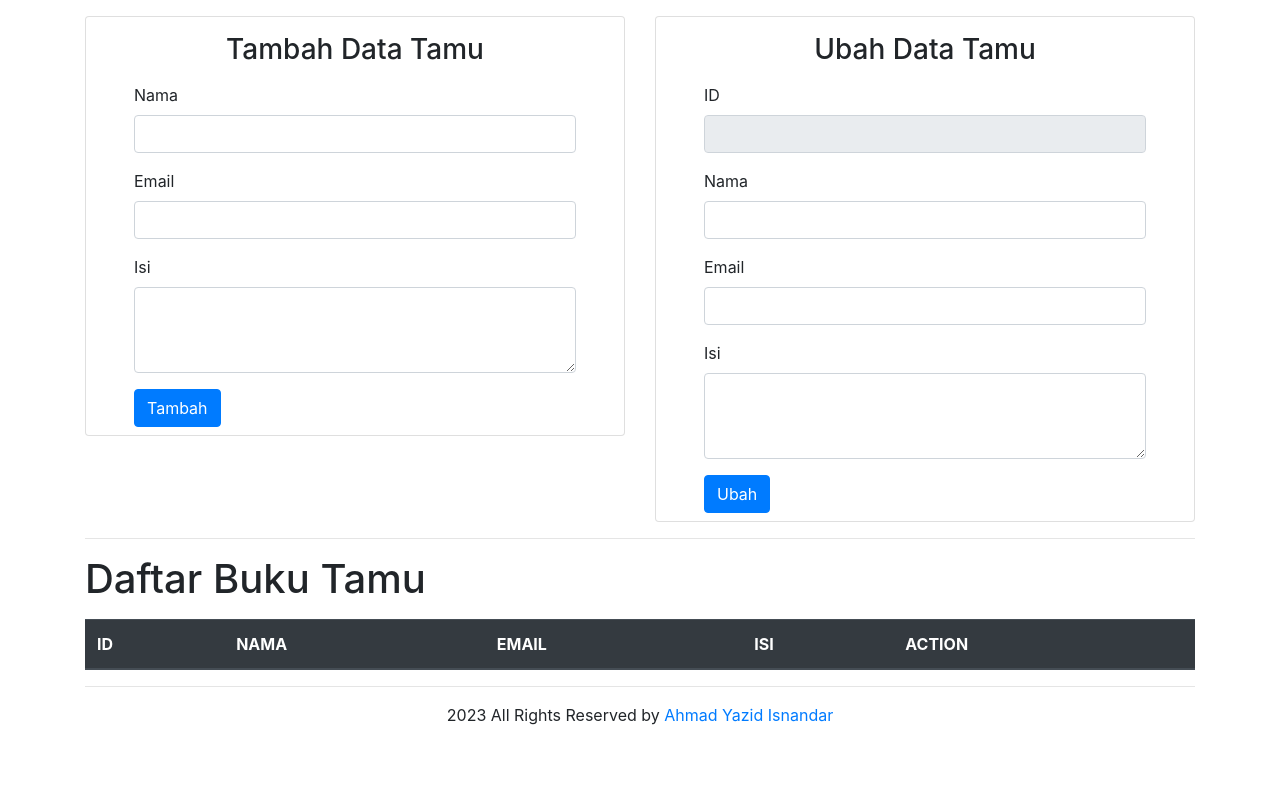
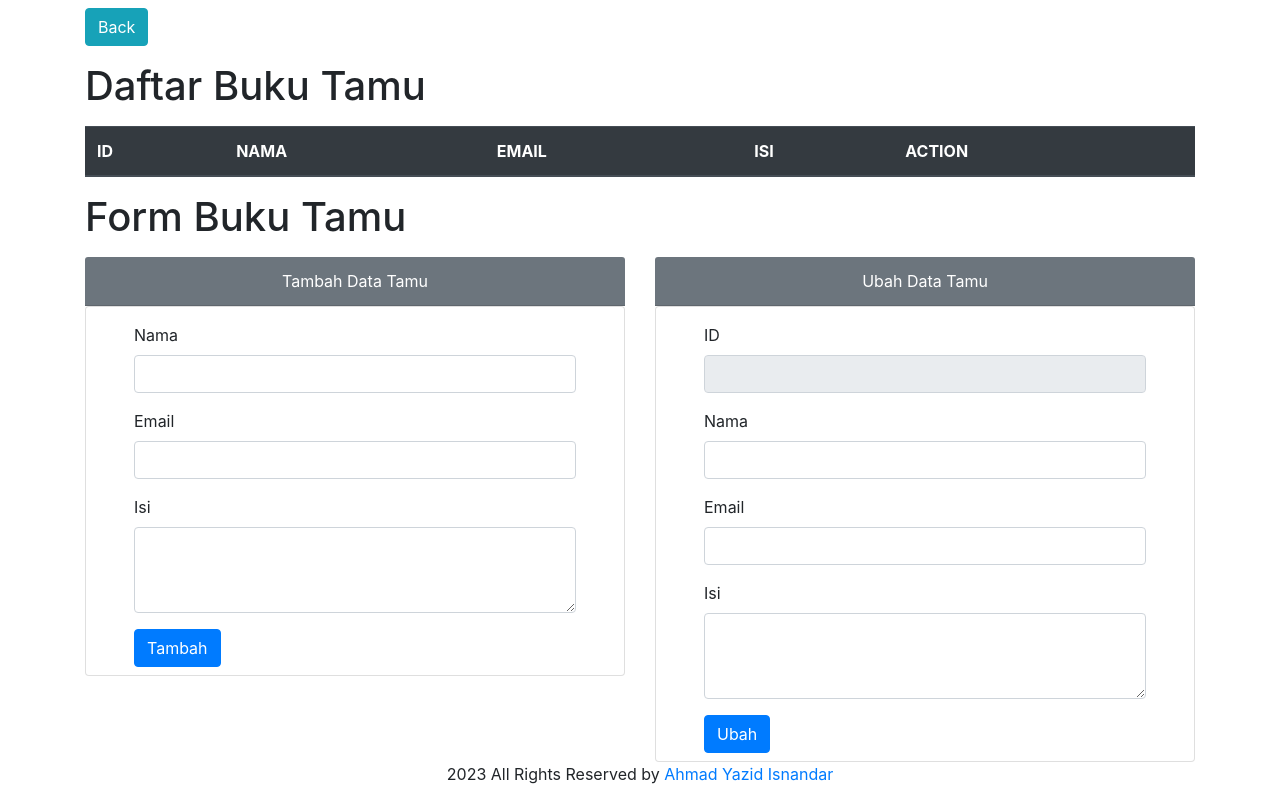
Before and after one commit to shuyshuys/pw-smt4, a PHP site: page /p9/buku_tamu.php in a window 1280 px wide. Before the commit the page ends 725 px from the top, so only its background shows below. Run offline with PHP 8.4, Linux system fonts and the light colour scheme; data that the repository does not hold is empty; a stand-in replaces the project's code that opens the database connection.

Commit message:
add back button to index page

```diff
--- a/p9/buku_tamu.php
+++ b/p9/buku_tamu.php
@@ -82,55 +82,8 @@ if (isset($_GET['delete_id'])) {
 
 <body>
     <div class="container">
-        <!-- Form tambah data -->
-        <div class="row mt-3">
-            <div class="col-sm-6 mx-auto">
-                <div class="card px-5">
-                    <h3 class="mb-3 mx-auto mt-3">Tambah Data Tamu</h3>
-                    <form method="POST">
-                        <div class="form-group">
-                            <label for="nama">Nama</label>
-                            <input type="text" class="form-control" id="nama" name="nama" required>
-                        </div>
-                        <div class="form-group">
-                            <label for="email">Email</label>
-                            <input type="email" class="form-control" id="email" name="email" required>
-                        </div>
-                        <div class="form-group">
-                            <label for="isi">Isi</label>
-                            <textarea class="form-control" id="isi" name="isi" rows="3" required></textarea>
-                        </div>
-                        <button type="submit" class="btn btn-primary mb-2" name="submit">Tambah</button>
-                    </form>
-                </div>
-            </div>
-            <div class="col-sm-6 mx-auto">
-                <div class="card px-5">
-                    <h3 class="mb-3 mx-auto mt-3">Ubah Data Tamu</h3>
-                    <form method="POST">
-                        <div class="form-group">
-                            <label for="nama">ID</label>
-                            <input type="text" class="form-control" id="id_ubah" name="id_ubah" readonly>
-                        </div>
-                        <div class="form-group">
-                            <label for="nama">Nama</label>
-                            <input type="text" class="form-control" id="nama_ubah" name="nama" required>
-                        </div>
-                        <div class="form-group">
-                            <label for="email">Email</label>
-                            <input type="email" class="form-control" id="email_ubah" name="email" required>
-                        </div>
-                        <div class="form-group">
-                            <label for="isi">Isi</label>
-                            <textarea class="form-control" id="isi_ubah" name="isi" rows="3" required></textarea>
-                        </div>
-                        <button type="submit" class="btn btn-primary mb-2" name="change">Ubah</button>
-                    </form>
-                </div>
-            </div>
-        </div>
-        <hr>
-        <h1 class="mb-3">Daftar Buku Tamu</h1>
+        <a href="../index.html" class="btn btn-info mt-2">Back</a>
+        <h1 class="mb-3 mt-3">Daftar Buku Tamu</h1>
         <table class="table mx-auto">
             <thead class="thead-dark">
                 <tr>
@@ -162,7 +115,6 @@ if (isset($_GET['delete_id'])) {
                 ?>
             </tbody>
         </table>
-        <hr>
         <div class="modal fade" id="myModal" tabindex="-1" role="dialog" aria-labelledby="myModalLabel">
             <div class="modal-dialog" role="document">
                 <div class="modal-content">
@@ -184,10 +136,69 @@ if (isset($_GET['delete_id'])) {
             </div>
         </div>
 
+        <!-- Form tambah data -->
+        <h1 class="mt-2">Form Buku Tamu</h1>
+        <div class="row mt-3">
+            <div class="col-sm-6 mx-auto">
+                <div class="card-header text-white bg-secondary text-center">
+                    Tambah Data Tamu
+                </div>
+                <div class="card px-5">
+                    <form method="POST">
+                        <div class="form-group mt-3">
+                            <label for="nama">Nama</label>
+                            <input type="text" class="form-control" id="nama" name="nama" required>
+                        </div>
+                        <div class="form-group">
+                            <label for="email">Email</label>
+                            <input type="email" class="form-control" id="email" name="email" required>
+                        </div>
+                        <div class="form-group">
+                            <label for="isi">Isi</label>
+                            <textarea class="form-control" id="isi" name="isi" rows="3" required></textarea>
+                        </div>
+                        <button type="submit" class="btn btn-primary mb-2" name="submit">Tambah</button>
+                    </form>
+                </div>
+            </div>
+            <div class="col-sm-6 mx-auto">
+                <div class="card-header text-white bg-secondary text-center">
+                    Ubah Data Tamu
+                </div>
+                <div class="card px-5">
+                    <form method="POST">
+                        <div class="form-group mt-3">
+                            <label for="nama">ID</label>
+                            <input type="text" class="form-control" id="id_ubah" name="id_ubah" readonly>
+                        </div>
+                        <div class="form-group">
+                            <label for="nama">Nama</label>
+                            <input type="text" class="form-control" id="nama_ubah" name="nama" required>
+                        </div>
+                        <div class="form-group">
+                            <label for="email">Email</label>
+                            <input type="email" class="form-control" id="email_ubah" name="email" required>
+                        </div>
+                        <div class="form-group">
+                            <label for="isi">Isi</label>
+                            <textarea class="form-control" id="isi_ubah" name="isi" rows="3" required></textarea>
+                        </div>
+                        <button type="submit" class="btn btn-primary mb-2" name="change">Ubah</button>
+                    </form>
+                </div>
+            </div>
+        </div>
+</body>
+<footer>
+    <footer-component></footer-component>
+
+    <script src="../default.js"></script>
+
     <script src="js/jquery-3.6.3.min.js"></script>
     <script src="js/popper.min.js"></script>
     <script src="js/bootstrap.js"></script>
     <script>
+        // Modal controller
         $('#myModal').on('show.bs.modal', function(event) {
             var button = $(event.relatedTarget)
             var id_bt = button.data('id')
@@ -199,6 +210,7 @@ if (isset($_GET['delete_id'])) {
             modal.find('#modal-isi').text(isi)
         })
 
+        // Fill form for table
         function fillForm(id) {
             console.log(id);
             document.getElementById("id_ubah").value = id;
@@ -206,10 +218,6 @@ if (isset($_GET['delete_id'])) {
             window.scrollTo(0, 0);
         }
     </script>
-</body>
-<footer>
-    <footer-component></footer-component>
 </footer>
-<script src="../default.js"></script>
 
 </html>
```
Also changed, not shown: p9/get_gaji.php (+6 -6 lines), p9/pegawai.php (+13 -13 lines). Lines whose indentation alone changed are shown as unchanged.
